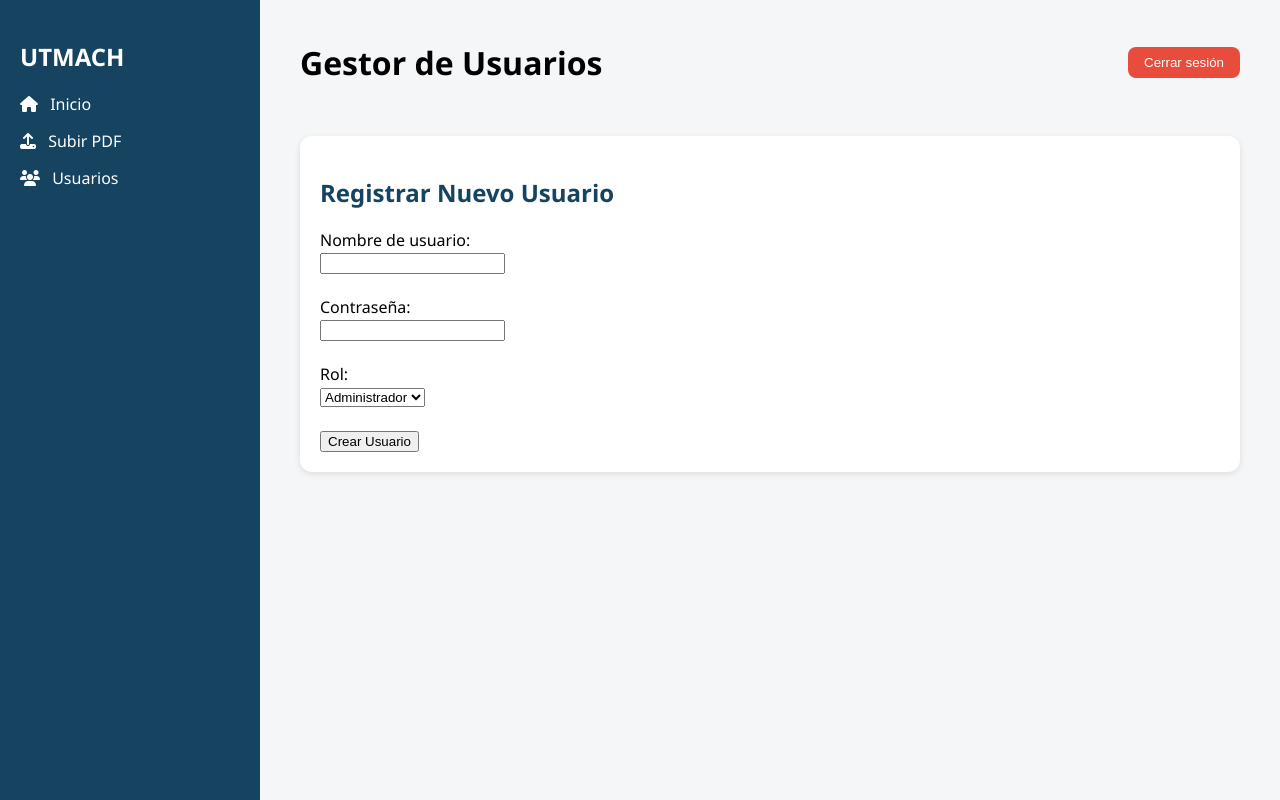
After one commit to faustofi1262/neon-pdf-chatbot, a Flask app: page /usuarios in a window 1280 px wide. The commit adds this page. Run offline with Flask 3, Linux system fonts and the light colour scheme.

Commit message:
se modifico el panel con otra estructura

```diff
--- a/app.py
+++ b/app.py
@@ -159,20 +159,19 @@ def eliminar_pdf():
         flash(f"⚠️ Error al eliminar el archivo: {e}")
 
     return redirect(url_for('panel'))
+@app.route('/usuarios', methods=['GET'])
+def usuarios():
+    return render_template('usuarios.html')
 @app.route('/crear_usuario', methods=['POST'])
 def crear_usuario():
     nombre = request.form['nombre']
-    correo = request.form['correo']
+    clave = request.form['clave']
     rol = request.form['rol']
-    clave = request.form['clave']  # Se puede cifrar si se desea seguridad la tabla recibe hash
-
     conn = get_connection()
     cur = conn.cursor()
-    cur.execute("INSERT INTO usuarios (nombre, correo, rol, clave) VALUES (%s, %s, %s, %s)",
-                (nombre, correo, rol, clave))
+    cur.execute("INSERT INTO usuarios (nombre, clave, rol) VALUES (%s, %s, %s)", (nombre, clave, rol))
     conn.commit()
     cur.close()
     conn.close()
-
-    flash("✅ Usuario creado correctamente")
-    return redirect(url_for('panel'))
+    flash("Usuario creado exitosamente")
+    return redirect(url_for('usuarios'))
--- a/templates/panel.html
+++ b/templates/panel.html
@@ -15,6 +15,8 @@
       <ul>
         <li><i class="fa fa-home"></i> <a href="#subir">Subir PDF</a></li>
         <li><i class="fa fa-users"></i> <a href="#usuarios">Usuarios</a></li>
+        <!-- Agrega este nuevo enlace al menú lateral -->
+        <li><i class="fa fa-users"></i> <a href="/usuarios">Usuarios</a></li>
       </ul>
     </aside>
 
--- /dev/null
+++ b/templates/usuarios.html
@@ -0,0 +1,62 @@
+<!DOCTYPE html>
+<html lang="es">
+<head>
+  <meta charset="UTF-8" />
+  <title>Crear Usuario</title>
+  <link rel="stylesheet" href="{{ url_for('static', filename='style.css') }}">
+  <meta name="viewport" content="width=device-width, initial-scale=1" />
+  <link rel="stylesheet" href="https://cdnjs.cloudflare.com/ajax/libs/font-awesome/6.4.0/css/all.min.css">
+</head>
+<body>
+  <div class="container">
+    <!-- Menú lateral -->
+    <aside class="sidebar">
+      <h2>UTMACH</h2>
+      <ul>
+        <li><i class="fa fa-home"></i> <a href="/panel">Inicio</a></li>
+        <li><i class="fa fa-upload"></i> <a href="/panel#subir">Subir PDF</a></li>
+        <li><i class="fa fa-users"></i> <a href="/usuarios">Usuarios</a></li>
+      </ul>
+    </aside>
+
+    <!-- Contenido principal -->
+    <main class="main-content">
+      <header class="header">
+        <h1>Gestor de Usuarios</h1>
+        <form method="GET" action="{{ url_for('logout') }}">
+          <button class="logout-btn">Cerrar sesión</button>
+        </form>
+      </header>
+
+      {% with messages = get_flashed_messages() %}
+        {% if messages %}
+          <div class="flash-message">
+            {% for message in messages %}
+              <p>{{ message }}</p>
+            {% endfor %}
+          </div>
+        {% endif %}
+      {% endwith %}
+
+      <section class="card">
+        <h2>Registrar Nuevo Usuario</h2>
+        <form method="POST" action="/crear_usuario">
+          <label for="nombre">Nombre de usuario:</label><br>
+          <input type="text" name="nombre" required><br><br>
+
+          <label for="clave">Contraseña:</label><br>
+          <input type="password" name="clave" required><br><br>
+
+          <label for="rol">Rol:</label><br>
+          <select name="rol">
+            <option value="admin">Administrador</option>
+            <option value="usuario">Usuario</option>
+          </select><br><br>
+
+          <button type="submit">Crear Usuario</button>
+        </form>
+      </section>
+    </main>
+  </div>
+</body>
+</html>
```
Also changed, not shown: 1 other file.
